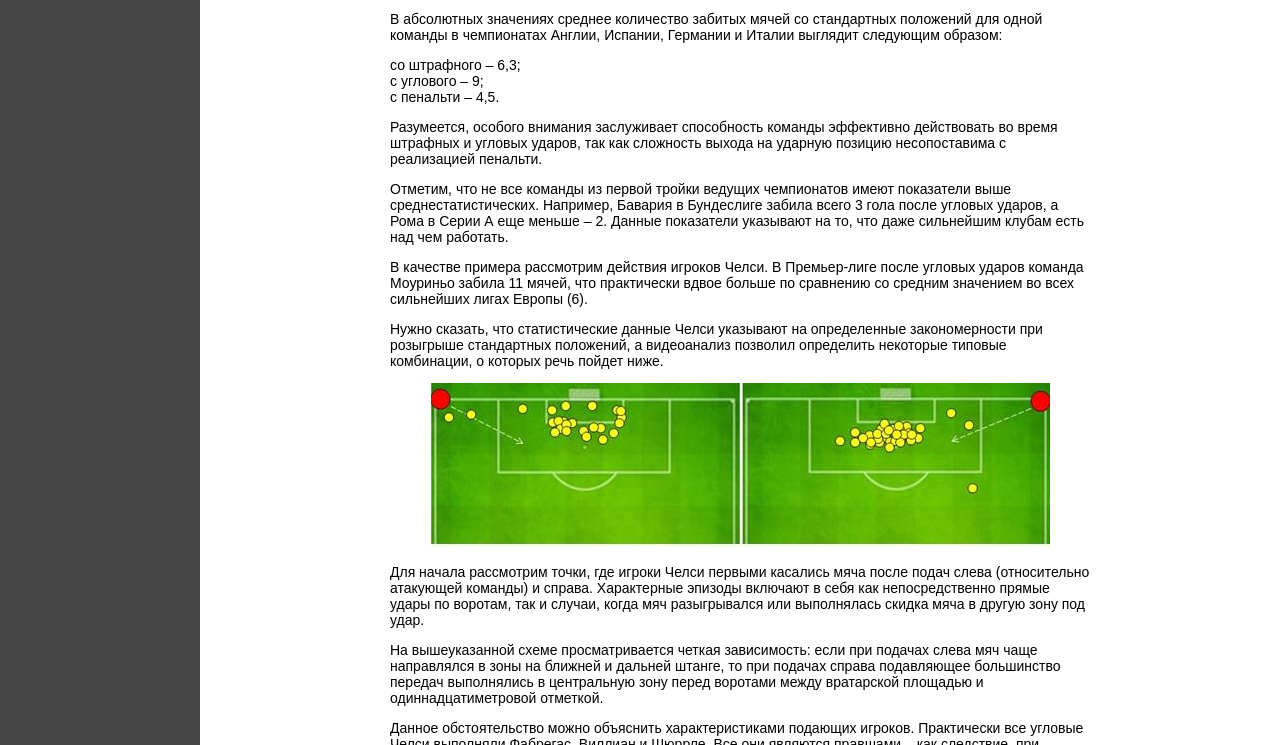
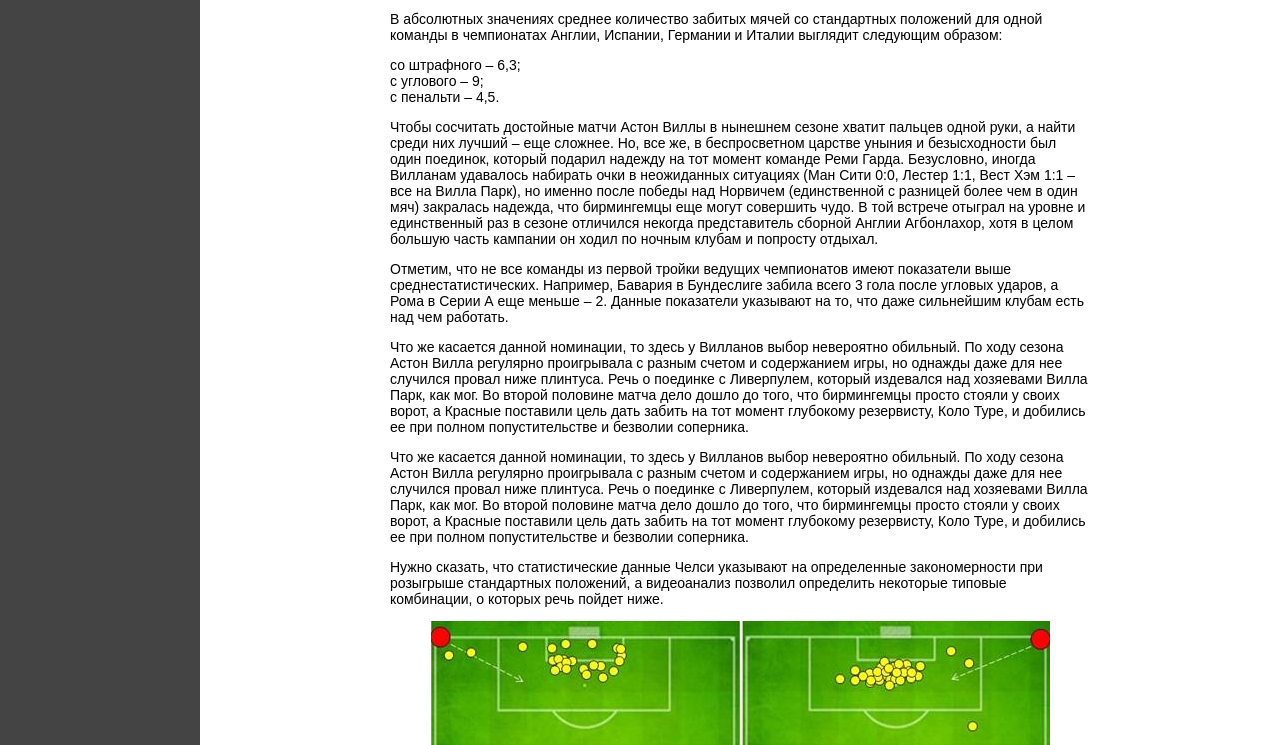
Before and after one commit to pavlokurapov/portmone, a website: page index.html in a window 1280 px wide. Shown: the part 775-1520 px from the top of the page. Drawn offline with nearby package versions, Linux system fonts and the light colour scheme.

Commit message:
updated content

```diff
--- a/index.html
+++ b/index.html
@@ -58,9 +58,13 @@
 					<li>с углового – 9;</li>
 					<li>с пенальти – 4,5.</li>
 				</ul>
-				<p>Разумеется, особого внимания заслуживает способность команды эффективно действовать во время штрафных и угловых ударов, так как сложность выхода на ударную позицию несопоставима с реализацией пенальти.</p>
+				<p> Чтобы сосчитать достойные матчи Астон Виллы в нынешнем сезоне хватит пальцев одной руки, а найти среди них лучший – еще сложнее. Но, все же, в беспросветном царстве уныния и безысходности был один поединок, который подарил надежду на тот момент команде Реми Гарда. Безусловно, иногда Вилланам удавалось набирать очки в неожиданных ситуациях (Ман Сити 0:0, Лестер 1:1, Вест Хэм 1:1 – все на Вилла Парк), но именно после победы над Норвичем (единственной с разницей более чем в один мяч) закралась надежда, что бирмингемцы еще могут совершить чудо. В той встрече отыграл на уровне и единственный раз в сезоне отличился некогда представитель сборной Англии Агбонлахор, хотя в целом большую часть кампании он ходил по ночным клубам и попросту отдыхал.</p>
 				<p>Отметим, что не все команды из первой тройки ведущих чемпионатов имеют показатели выше среднестатистических. Например, Бавария в Бундеслиге забила всего 3 гола после угловых ударов, а Рома в Серии А еще меньше – 2. Данные показатели указывают на то, что даже сильнейшим клубам есть над чем работать.</p>
-				<p>В качестве примера рассмотрим действия игроков Челси. В Премьер-лиге после угловых ударов команда Моуриньо забила 11 мячей, что практически вдвое больше по сравнению со средним значением во всех сильнейших лигах Европы (6).</p>
+				<p>Что же касается данной номинации, то здесь у Вилланов выбор невероятно обильный. По ходу сезона Астон Вилла регулярно проигрывала с разным счетом и содержанием игры, но однажды даже для нее случился провал ниже плинтуса. Речь о поединке с Ливерпулем, который издевался над хозяевами Вилла Парк, как мог. Во второй половине матча  дело дошло до того, что бирмингемцы просто стояли у своих ворот, а Красные поставили цель дать забить на тот момент глубокому резервисту, Коло Туре, и добились ее при полном попустительстве и безволии соперника.
+
+<p>               Что же касается данной номинации, то здесь у Вилланов выбор невероятно обильный. По ходу сезона Астон Вилла регулярно проигрывала с разным счетом и содержанием игры, но однажды даже для нее случился провал ниже плинтуса. Речь о поединке с Ливерпулем, который издевался над хозяевами Вилла Парк, как мог. Во второй половине матча  дело дошло до того, что бирмингемцы просто стояли у своих ворот, а Красные поставили цель дать забить на тот момент глубокому резервисту, Коло Туре, и добились ее при полном попустительстве и безволии соперника.
+
+</p>
 				<p>Нужно сказать, что статистические данные Челси указывают на определенные закономерности при розыгрыше стандартных положений, а видеоанализ позволил определить некоторые типовые комбинации, о которых речь пойдет ниже.</p>
 				<div class="img-wrapper"><img class="main-img" src="img/diagram.jpg"></img></div>
 				<p>Для начала рассмотрим точки, где игроки Челси первыми касались мяча после подач слева (относительно атакующей команды) и справа. Характерные эпизоды включают в себя как непосредственно прямые удары по воротам, так и случаи, когда мяч разыгрывался или выполнялась скидка мяча в другую зону под удар.</p>
```
